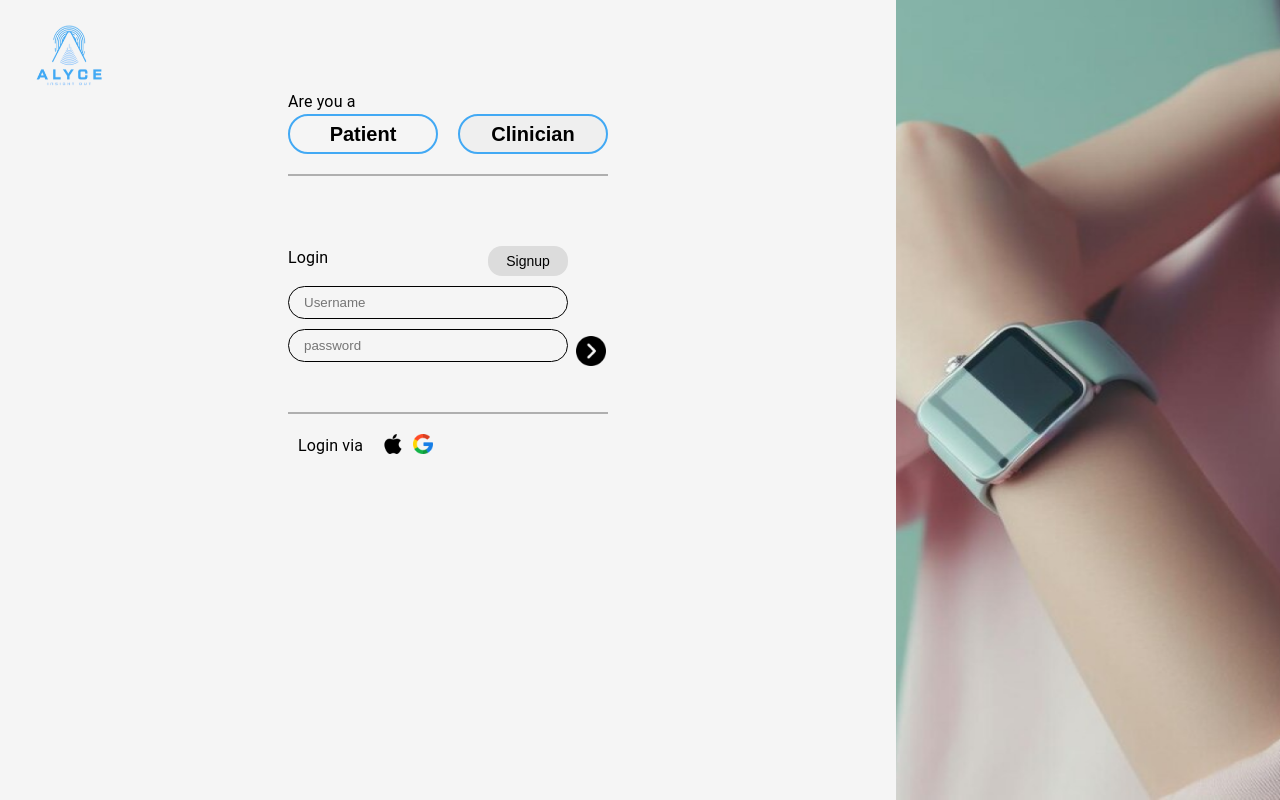
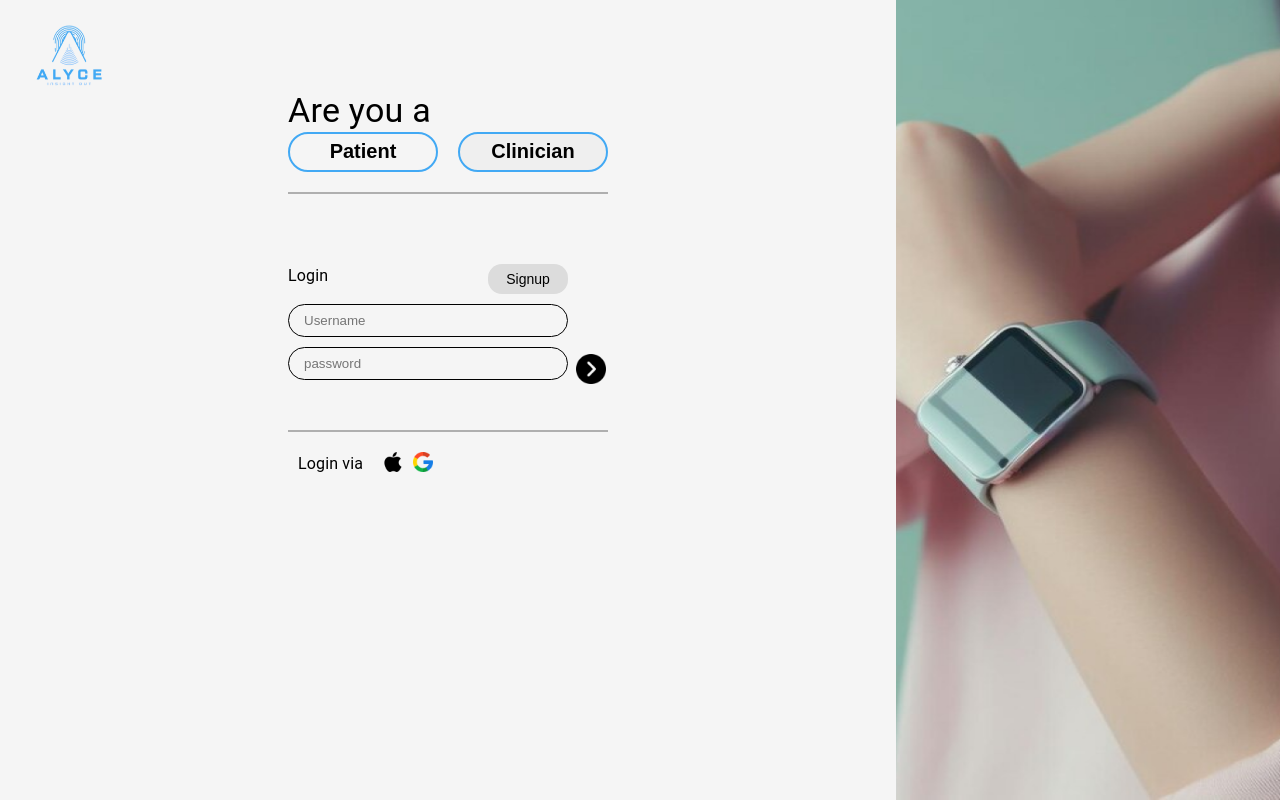
Before and after one commit to Amrkhwazir/Nextjs-UI, a Next.js app: page /login in a window 1280 px wide. Built offline with nearby package versions, Linux system fonts and the light colour scheme.

Commit message:
design cmpleted

```diff
--- a/src/app/login/page.jsx
+++ b/src/app/login/page.jsx
@@ -16,7 +16,7 @@ const Login = () => {
             <Image src={"/images/mainlogo.png"} alt='logo' width={80} height={70} />
             </div>
         <div className={styles.subContainer}>
-            <Typography className={styles.text}>Are you a</Typography>
+            <Typography variant="h4" className={styles.text}>Are you a</Typography>
             <div className={styles.buttons}>
                 <button className={styles.patientButton} onClick={() => setClinician(false)}>Patient</button>
                 <button className={styles.clinicianButton} onClick={() => setClinician(true)}>Clinician</button>
```
